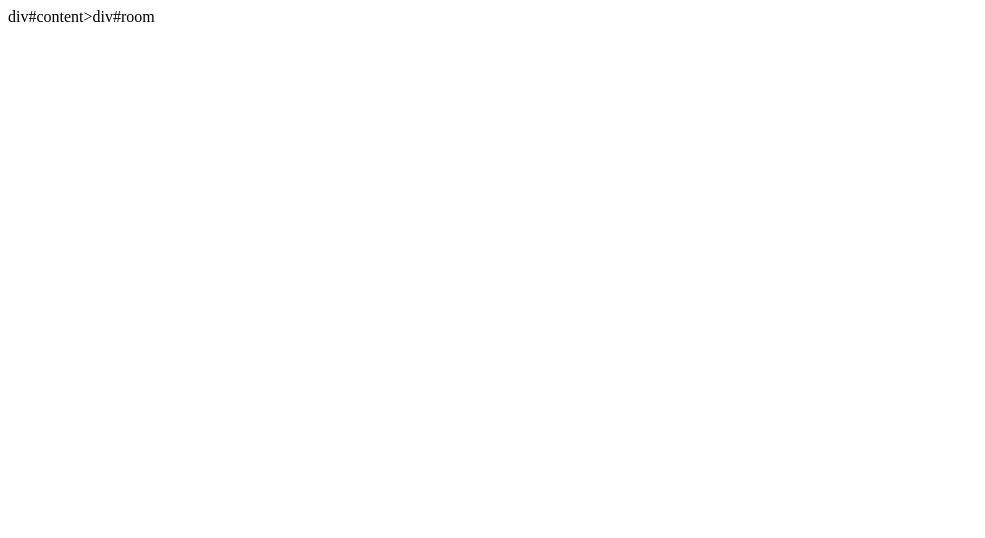
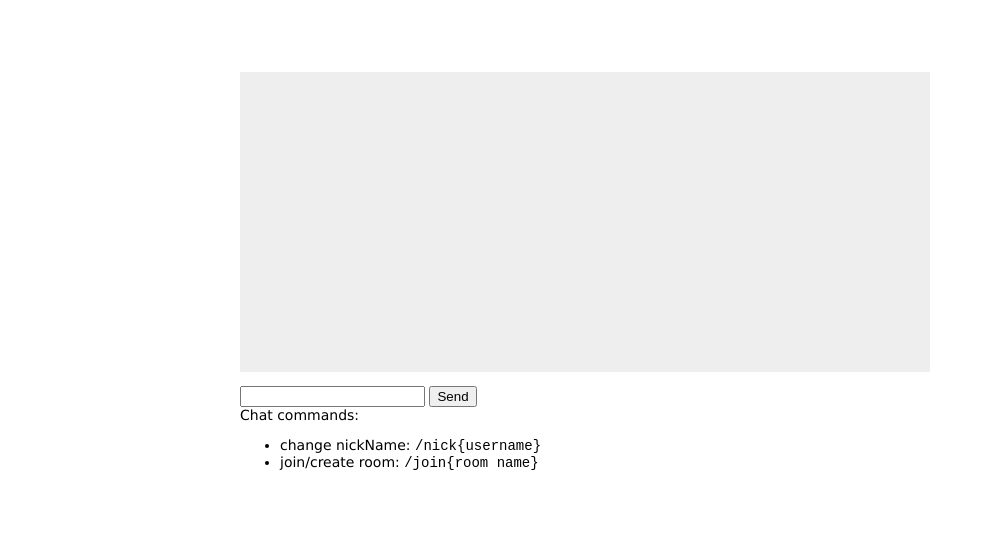
Before and after one commit to splp/chartroom, a plain HTML site: page public/index.html in a window 1280 px wide. Shown: the whole page, without its empty margins (0-985 px from the left). Drawn offline with nearby package versions, Linux system fonts and the light colour scheme.

Commit message:
modify file

```diff
--- a/public/index.html
+++ b/public/index.html
@@ -6,6 +6,23 @@
     <link rel="stylesheet" href="stylesheets/style.css"/>
 </head>
 <body>
-div#content>div#room
+<div id="content">
+    <div id="room"></div>
+    <div id="room_list"></div>
+    <div id="messages"></div>
+    <form action="" id="send-form">
+        <input type="text" id="send-message"/>
+        <input type="submit" id="send-button" value="Send"/>
+
+        <div id="help">Chat commands:</div>
+        <ul>
+            <li>change nickName: <code>/nick{username}</code></li>
+            <li>join/create room: <code>/join{room name}</code></li>
+        </ul>
+    </form>
+</div>
+<script src="javascripts/jquery.min.js"></script>
+<script src="javascripts/chat.js"></script>
+<script src="javascripts/chat_ui.js"></script>
 </body>
 </html>
--- a/public/stylesheets/style.css
+++ b/public/stylesheets/style.css
@@ -0,0 +1,24 @@
+body{
+    padding:50px;
+    font:14px "lucida Grande",Helvetica, Arial, sans-serif;
+}
+a {
+    color:#00B7FF;
+}
+#content {
+    width:800px;
+    margin-left:auto;
+    margin-right:auto;
+}
+#room {
+    background-color: #ddd;
+    margin-bottom: 1em;
+}
+#messages {
+    width:690px;
+    height:300px;
+    overflow: auto;
+    background-color: #eee;
+    margin-bottom: 1em;
+    margin-right: 10px;
+}
```
